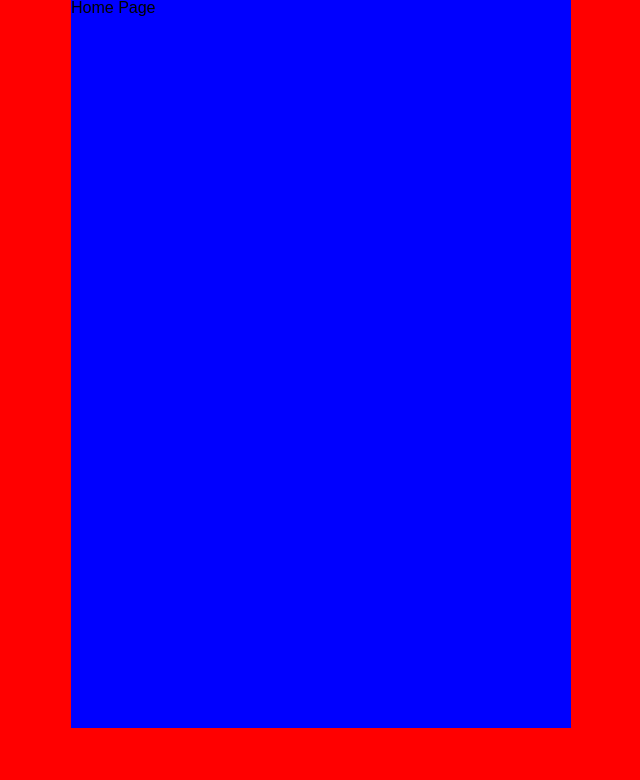
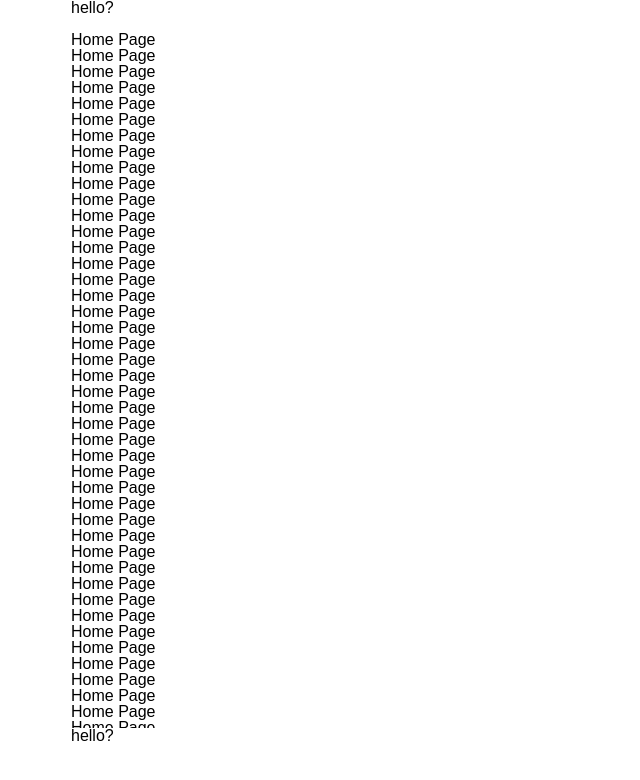
Before and after one commit to E1I4-9oormthon/olle-ts-client, a React (Vite) app: page / in a window 1280 px wide. Shown: the top 780 px of the page, without its empty margins (319-959 px from the left). Built offline with nearby package versions, Linux system fonts and the light colour scheme; a web font is replaced by a local one.

Commit message:
feat: Layout 컴포넌트에 Header와 BottomNavBar를 추가하라
- 두 컴포넌트의 height에 맞게 Article의 height를 설정
Fixes: #4

```diff
--- a/src/components/layouts/Layout.tsx
+++ b/src/components/layouts/Layout.tsx
@@ -1,22 +1,26 @@
 import { Outlet } from 'react-router-dom';
 import styled from 'styled-components';
 import { theme } from 'styles/theme';
+import { Header } from './Header';
+import { BottomNavBar } from './BottomNavBar';
 
 export const Layout = () => {
   return (
-    <>
-      <Main>
-        <Section>
+    <Main>
+      <Section>
+        <Header />
+        <Article>
           <Outlet />
-        </Section>
-      </Main>
-    </>
+        </Article>
+        <BottomNavBar />
+      </Section>
+    </Main>
   );
 };
 
 const Main = styled.main`
   height: 100vh;
-  background: red;
+  background-color: ${theme.color.white};
   width: 100%;
   display: flex;
   flex-direction: column;
@@ -24,9 +28,13 @@ const Main = styled.main`
 `;
 
 const Section = styled.section`
-  min-width: 0;
-  background: blue;
+  background-color: ${theme.color.white};
   width: 100%;
   max-width: 500px;
-  height: calc(100vh - ${theme.layout.bottomNavBarHeight});
 `;
+
+const Article = styled.article`
+  overflow: auto;
+  background-color: ${theme.color.white};
+  height: calc(100vh - ${theme.layout.bottomNavBarHeight} - ${theme.layout.headerHeight});
+`;
--- a/src/pages/HomePage.tsx
+++ b/src/pages/HomePage.tsx
@@ -1,3 +1,56 @@
+import styled from 'styled-components';
+
 export const HomePage = () => {
-  return <div>Home Page</div>;
+  return (
+    <Wrapper>
+      <div>Home Page</div>
+      <div>Home Page</div>
+      <div>Home Page</div>
+      <div>Home Page</div>
+      <div>Home Page</div>
+      <div>Home Page</div>
+      <div>Home Page</div>
+      <div>Home Page</div>
+      <div>Home Page</div>
+      <div>Home Page</div>
+      <div>Home Page</div>
+      <div>Home Page</div>
+      <div>Home Page</div>
+      <div>Home Page</div>
+      <div>Home Page</div>
+      <div>Home Page</div>
+      <div>Home Page</div>
+      <div>Home Page</div>
+      <div>Home Page</div>
+      <div>Home Page</div>
+      <div>Home Page</div>
+      <div>Home Page</div>
+      <div>Home Page</div>
+      <div>Home Page</div>
+      <div>Home Page</div>
+      <div>Home Page</div>
+      <div>Home Page</div>
+      <div>Home Page</div>
+      <div>Home Page</div>
+      <div>Home Page</div>
+      <div>Home Page</div>
+      <div>Home Page</div>
+      <div>Home Page</div>
+      <div>Home Page</div>
+      <div>Home Page</div>
+      <div>Home Page</div>
+      <div>Home Page</div>
+      <div>Home Page</div>
+      <div>Home Page</div>
+      <div>Home Page</div>
+      <div>Home Page</div>
+      <div>Home Page</div>
+      <div>Home Page</div>
+      <div>Home Page</div>
+      <div>Home Page</div>
+      <div>Home Page</div>
+    </Wrapper>
+  );
 };
+
+const Wrapper = styled.div``;
```
